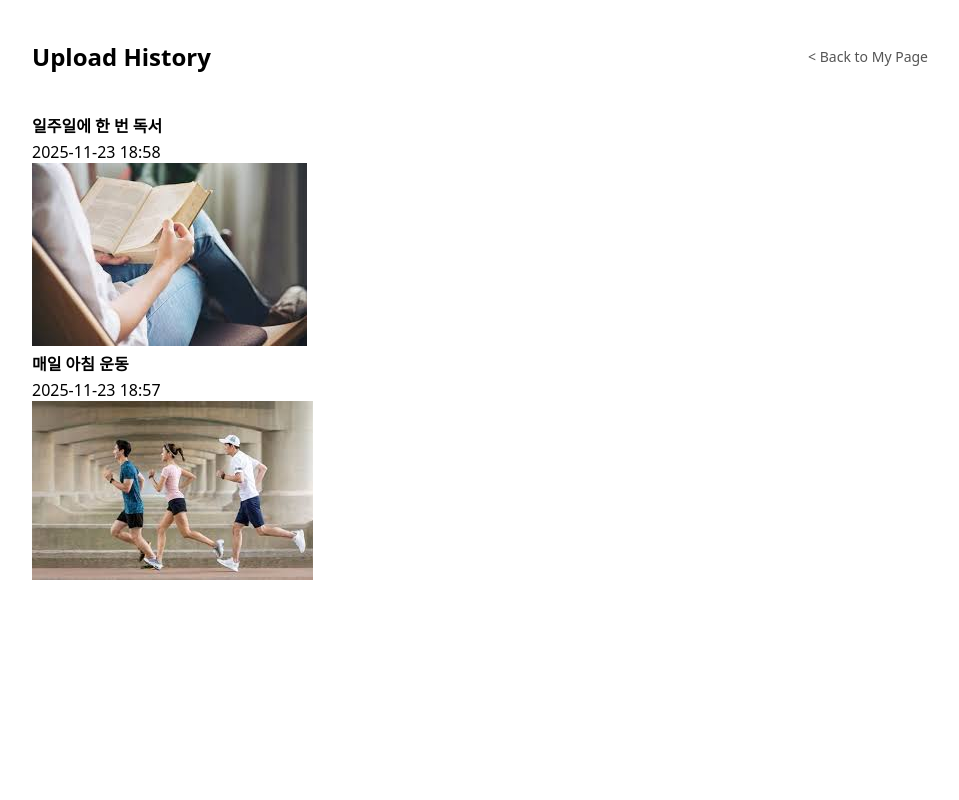
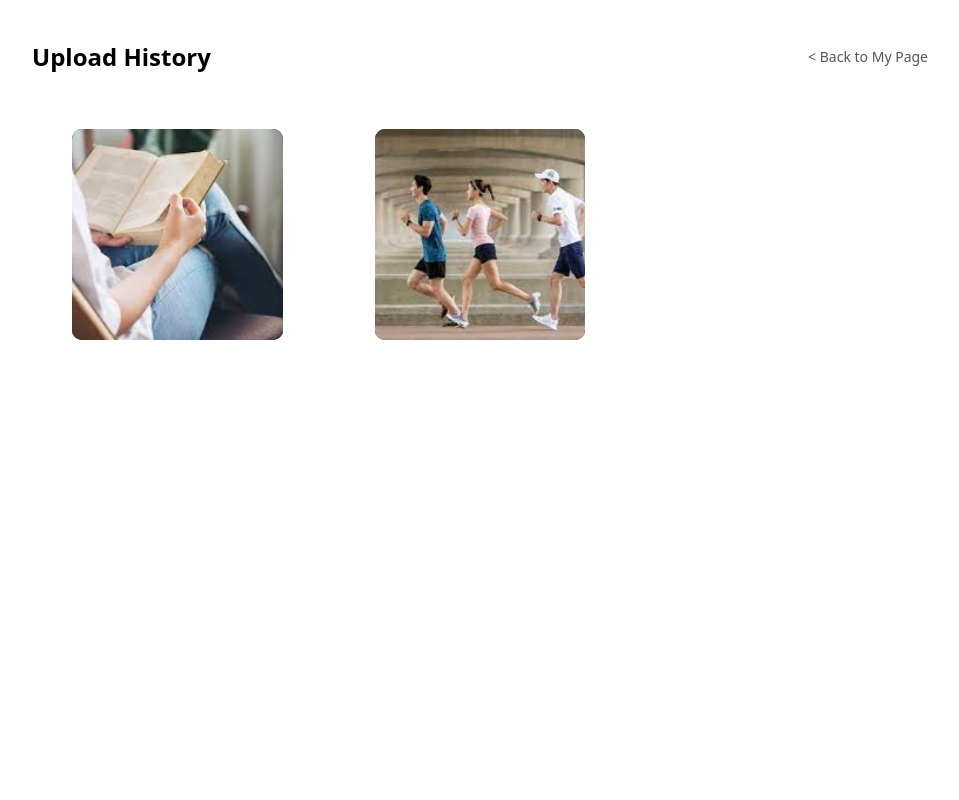
Before and after one commit to mina-minari/Django_Challenge, a Django app: page /upload-history/ in a window 1280 px wide. Shown: the whole page, without its empty margins (160-1119 px from the left). Run offline with Django 5.2, Linux system fonts and the light colour scheme; data comes from the database, SQL or seed files in the repository.

Commit message:
style: refine upload history grid layout

```diff
--- a/project/app/static/app/style.css
+++ b/project/app/static/app/style.css
@@ -130,3 +130,81 @@ body {
   border-radius: inherit;
   background: #5a6bff;
 }
+
+/* Upload History 전용 */
+
+.upload-history-grid {
+  padding-bottom: 40px;
+}
+
+/* 전체 그리드 컨테이너: 3 x N */
+.upload-grid {
+  display: grid;
+  grid-template-columns: repeat(3, minmax(0, 1fr));  /* 항상 3열 */
+  gap: 12px;
+}
+
+/* 각 칸 (카드) */
+.upload-grid-item {
+  position: relative;
+  background: #000;
+  border-radius: 10px;
+  overflow: hidden;
+  cursor: pointer;
+}
+
+/* 이미지 */
+.upload-grid-image {
+  width: 100%;
+  aspect-ratio: 1 / 1;
+  object-fit: cover;
+  display: block;
+}
+
+/* 아래 캡션: 호버 시만 살짝 보이게 */
+.upload-grid-caption {
+  position: absolute;
+  left: 0;
+  right: 0;
+  bottom: 0;
+  padding: 6px 8px;
+  background: linear-gradient(
+    to top,
+    rgba(0, 0, 0, 0.6),
+    rgba(0, 0, 0, 0.0)
+  );
+  color: #fff;
+  font-size: 11px;
+  display: flex;
+  justify-content: space-between;
+  align-items: flex-end;
+  opacity: 0;
+  transition: opacity 0.18s ease-out;
+}
+
+.upload-grid-item:hover .upload-grid-caption {
+  opacity: 1;
+}
+
+.upload-grid-title {
+  font-weight: 500;
+  max-width: 70%;
+  white-space: nowrap;
+  overflow: hidden;
+  text-overflow: ellipsis;
+}
+
+.upload-grid-date {
+  font-size: 10px;
+  opacity: 0.8;
+}
+
+/* 화면 좁을 때는 2열 */
+@media (max-width: 640px) {
+  .layout {
+    padding: 16px;
+  }
+  .upload-grid {
+    grid-template-columns: repeat(2, minmax(0, 1fr));
+  }
+}
--- a/project/app/templates/upload_history.html
+++ b/project/app/templates/upload_history.html
@@ -1,6 +1,6 @@
 {% load static %}
 <!DOCTYPE html>
-<html lang="en">
+<html lang="ko">
 <head>
   <meta charset="UTF-8">
   <title>Upload History</title>
@@ -15,26 +15,23 @@
       </a>
     </header>
 
-    <section class="upload-history-list">
+    <section class="upload-history-grid">
       {% if verifications %}
-        {% for v in verifications %}
-          <div class="upload-card">
-            <div class="upload-header">
-              <div class="challenge-title">
-                {{ v.challenge.title }}
-              </div>
-              <div class="upload-date">
-                {{ v.date|date:"Y-m-d H:i" }}
-              </div>
-            </div>
-
-            {% if v.image %}
-              <div class="upload-image-wrapper">
-                <img src="{{ v.image.url }}" alt="verification image" class="upload-image">
-              </div>
-            {% endif %}
-          </div>
-        {% endfor %}
+        <div class="upload-grid">
+          {% for v in verifications %}
+            <figure class="upload-grid-item">
+              {% if v.image %}
+                <img src="{{ v.image.url }}" alt="verification image" class="upload-grid-image">
+              {% endif %}
+              <figcaption class="upload-grid-caption">
+                <div class="upload-grid-title">{{ v.challenge.title }}</div>
+                <div class="upload-grid-date">
+                  {{ v.date|date:"Y.m.d" }}
+                </div>
+              </figcaption>
+            </figure>
+          {% endfor %}
+        </div>
       {% else %}
         <p>No verification uploads yet.</p>
       {% endif %}
```
